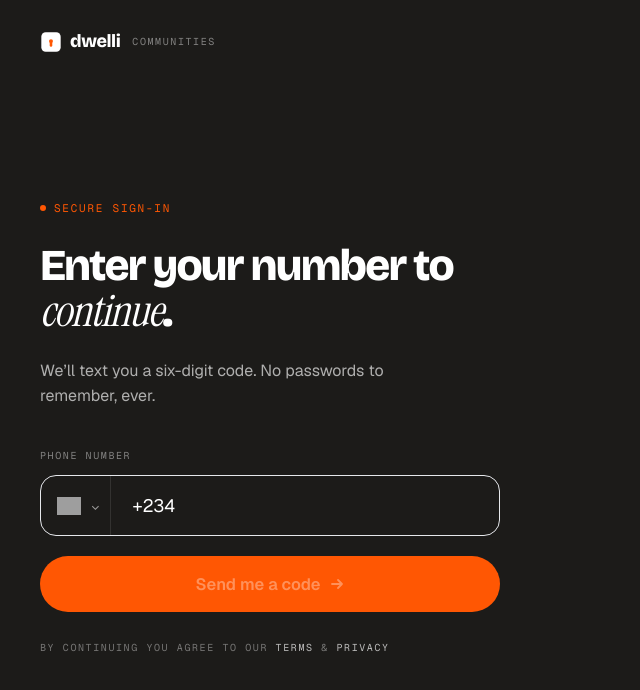
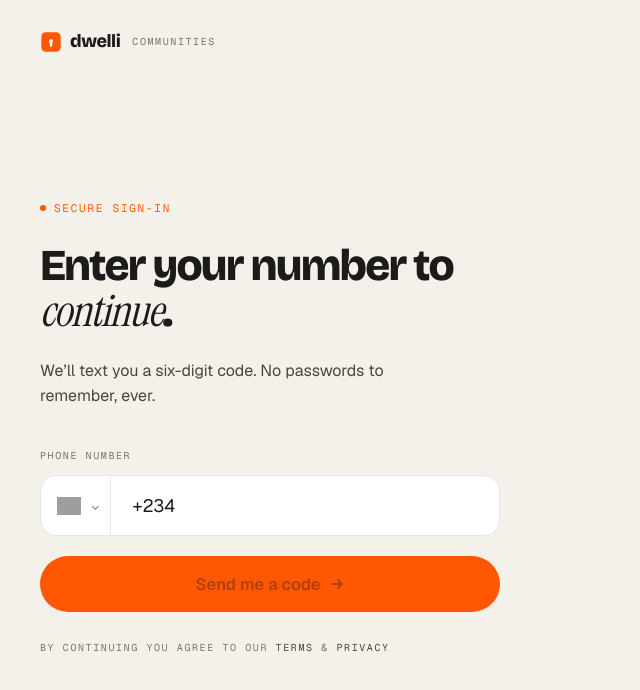
Before and after one commit to TheDwelliProject/landing, a Next.js app: page /auth in a window 1280 px wide. Shown: the top 690 px of the page, without its empty margins (0-640 px from the left). Built offline with nearby package versions, Linux system fonts and the light colour scheme; no server answers; grey boxes are pictures that could not be loaded.

Commit message:
Update auth screens to light theme (#9)
* Update auth screens to light theme

* Add Prettier fix script

```diff
--- a/package.json
+++ b/package.json
@@ -9,6 +9,7 @@
 		"start": "next start",
 		"lint": "eslint .",
 		"format:check": "prettier --check .",
+		"format:fix": "prettier --write .",
 		"typecheck": "tsc --noEmit",
 		"test": "vitest run",
 		"test:watch": "vitest"
--- a/src/app/(public)/auth/page.tsx
+++ b/src/app/(public)/auth/page.tsx
@@ -49,17 +49,17 @@ export default async function SignInPage({
 	const reasonCopy = reasonNotice ? REASON_COPY[reasonNotice] : undefined;
 
 	return (
-		<div className="min-h-screen bg-charcoal text-white flex flex-col">
+		<div className="min-h-screen bg-background text-charcoal flex flex-col">
 			<Container as="header" className="pt-7">
 				<div className="flex items-center gap-3">
 					<Link href="/" className="flex items-center">
 						<Logo
 							size={22}
-							variant="white-on-orange"
-							wordmarkClassName="text-[18px] text-white"
+							variant="orange"
+							wordmarkClassName="text-[18px] text-charcoal"
 						/>
 					</Link>
-					<span className="font-mono uppercase tracking-[0.16em] text-[10px] text-white/45">
+					<span className="font-mono uppercase tracking-[0.16em] text-[10px] text-[#7A746B]">
 						Communities
 					</span>
 				</div>
@@ -83,22 +83,22 @@ export default async function SignInPage({
 							.
 						</h1>
 
-						<p className="mt-6 text-[16px] leading-[1.55] text-white/65 max-w-[420px]">
+						<p className="mt-6 text-[16px] leading-[1.55] text-[#4A463F] max-w-[420px]">
 							We&rsquo;ll text you a six-digit code. No passwords
 							to remember, ever.
 						</p>
 
 						{intentLabel && (
-							<div className="mt-8 inline-flex items-start gap-3 rounded-xl bg-white/5 border border-white/12 px-4 py-3 text-[14px] text-white/75 max-w-full">
+							<div className="mt-8 inline-flex items-start gap-3 rounded-xl bg-white border border-charcoal/10 px-4 py-3 text-[14px] text-charcoal/75 max-w-full">
 								<span
 									aria-hidden="true"
-									className="text-white/55 text-[15px] leading-[1.4] shrink-0"
+									className="text-charcoal/50 text-[15px] leading-[1.4] shrink-0"
 								>
 									↩
 								</span>
 								<span className="min-w-0 leading-[1.4]">
 									Continuing to{" "}
-									<span className="text-white font-semibold">
+									<span className="text-charcoal font-semibold">
 										{intentLabel}
 									</span>
 								</span>
@@ -110,15 +110,15 @@ export default async function SignInPage({
 								role="alert"
 								className={`mt-8 rounded-xl border px-4 py-3 ${
 									reasonCopy.tone === "danger"
-										? "border-red-400/40 bg-red-500/10"
-										: "border-white/12 bg-white/5"
+										? "border-red-500/30 bg-red-50"
+										: "border-charcoal/10 bg-white"
 								}`}
 							>
 								<p
 									className={`text-[13px] font-semibold ${
 										reasonCopy.tone === "danger"
-											? "text-red-200"
-											: "text-white/85"
+											? "text-red-700"
+											: "text-charcoal/85"
 									}`}
 								>
 									{reasonCopy.title}
@@ -126,8 +126,8 @@ export default async function SignInPage({
 								<p
 									className={`mt-1 text-[13px] leading-[1.5] ${
 										reasonCopy.tone === "danger"
-											? "text-red-100/85"
-											: "text-white/65"
+											? "text-red-600"
+											: "text-charcoal/65"
 									}`}
 								>
 									{reasonCopy.body}
@@ -139,18 +139,18 @@ export default async function SignInPage({
 							<SignInForm />
 						</Suspense>
 
-						<p className="mt-7 font-mono uppercase tracking-[0.16em] text-[10px] text-white/40">
+						<p className="mt-7 font-mono uppercase tracking-[0.16em] text-[10px] text-[#7A746B]">
 							By continuing you agree to our{" "}
 							<Link
 								href="#terms"
-								className="text-white/70 hover:text-white"
+								className="text-charcoal/80 hover:text-charcoal"
 							>
 								terms
 							</Link>{" "}
 							&amp;{" "}
 							<Link
 								href="#privacy"
-								className="text-white/70 hover:text-white"
+								className="text-charcoal/80 hover:text-charcoal"
 							>
 								privacy
 							</Link>
--- a/src/app/(public)/auth/verify/page.tsx
+++ b/src/app/(public)/auth/verify/page.tsx
@@ -23,17 +23,17 @@ export default async function VerifyPage({
 	const intentLabel = intent ? INTENT_LABELS[intent] : undefined;
 
 	return (
-		<div className="min-h-screen bg-charcoal text-white flex flex-col">
+		<div className="min-h-screen bg-background text-charcoal flex flex-col">
 			<Container as="header" className="pt-7">
 				<div className="flex items-center gap-3">
 					<Link href="/" className="flex items-center">
 						<Logo
 							size={22}
-							variant="white-on-orange"
-							wordmarkClassName="text-[18px] text-white"
+							variant="orange"
+							wordmarkClassName="text-[18px] text-charcoal"
 						/>
 					</Link>
-					<span className="font-mono uppercase tracking-[0.16em] text-[10px] text-white/45">
+					<span className="font-mono uppercase tracking-[0.16em] text-[10px] text-[#7A746B]">
 						Communities
 					</span>
 				</div>
--- a/src/app/globals.css
+++ b/src/app/globals.css
@@ -16,7 +16,7 @@
 	gap: 0.5rem;
 	padding-left: 1rem;
 	padding-right: 0.75rem;
-	border-right: 1px solid rgba(255, 255, 255, 0.1);
+	border-right: 1px solid rgba(28, 27, 25, 0.1);
 }
 
 .dwelli-phone-input .PhoneInputCountryIcon {
@@ -31,7 +31,7 @@
 }
 
 .dwelli-phone-input .PhoneInputCountrySelectArrow {
-	color: rgba(255, 255, 255, 0.55);
+	color: rgba(28, 27, 25, 0.55);
 	opacity: 1;
 	margin-left: 0.25rem;
 }
@@ -42,13 +42,13 @@
 	background: transparent;
 	border: 0;
 	outline: 0;
-	color: #fff;
+	color: #1c1b19;
 	font-size: 18px;
 	padding: 1rem 0 1rem 1rem;
 }
 
 .dwelli-phone-input .PhoneInputInput::placeholder {
-	color: rgba(255, 255, 255, 0.3);
+	color: rgba(28, 27, 25, 0.35);
 }
 
 @layer base {
--- a/src/components/otp-form.tsx
+++ b/src/components/otp-form.tsx
@@ -279,25 +279,25 @@ export function OtpForm({ intentLabel }: OtpFormProps) {
 					</h2>
 
 					{intentLabel && (
-						<div className="mt-8 inline-flex items-start gap-3 rounded-xl bg-white/5 border border-white/12 px-4 py-3 text-[14px] text-white/75 max-w-full">
+						<div className="mt-8 inline-flex items-start gap-3 rounded-xl bg-white border border-charcoal/10 px-4 py-3 text-[14px] text-charcoal/75 max-w-full">
 							<span
 								aria-hidden="true"
-								className="text-white/55 text-[15px] leading-[1.4] shrink-0"
+								className="text-charcoal/50 text-[15px] leading-[1.4] shrink-0"
 							>
 								↩
 							</span>
 							<span className="min-w-0 leading-[1.4]">
 								Continuing to{" "}
-								<span className="text-white font-semibold">
+								<span className="text-charcoal font-semibold">
 									{intentLabel}
 								</span>
 							</span>
 						</div>
 					)}
 
-					<p className="mt-6 text-[16px] leading-[1.55] text-white/65 max-w-[420px]">
+					<p className="mt-6 text-[16px] leading-[1.55] text-[#4A463F] max-w-[420px]">
 						We sent a 6-digit code to{" "}
-						<span className="text-white font-semibold">
+						<span className="text-charcoal font-semibold">
 							{maskPhone(phone)}
 						</span>{" "}
 						<button
@@ -336,10 +336,10 @@ export function OtpForm({ intentLabel }: OtpFormProps) {
 								<InputOTPSlot
 									key={i}
 									index={i}
-									className={`h-16 w-[3.35rem] rounded-xl border bg-white/[0.04] text-white text-2xl font-semibold first:rounded-xl last:rounded-xl ${
+									className={`h-16 w-[3.35rem] rounded-xl border bg-white text-charcoal text-2xl font-semibold first:rounded-xl last:rounded-xl ${
 										uiState === "too-many-tries"
-											? "border-red-400/40 bg-red-500/[0.07] text-white/40"
-											: "border-white/18"
+											? "border-red-400/50 bg-red-50 text-charcoal/40"
+											: "border-charcoal/15"
 									}`}
 								/>
 							))}
@@ -387,12 +387,12 @@ export function OtpForm({ intentLabel }: OtpFormProps) {
 					)}
 
 					{uiState === "entry" && otpError && (
-						<p className="mt-3 text-sm text-red-400" role="alert">
+						<p className="mt-3 text-sm text-red-600" role="alert">
 							{otpError}
 						</p>
 					)}
 
-					<div className="mt-6 flex items-center justify-between gap-4 text-[14px] text-white/55">
+					<div className="mt-6 flex items-center justify-between gap-4 text-[14px] text-charcoal/60">
 						{canRequestNewCode ? (
 							<button
 								type="button"
@@ -410,7 +410,7 @@ export function OtpForm({ intentLabel }: OtpFormProps) {
 							</span>
 						)}
 
-						<span className="font-mono uppercase tracking-[0.22em] text-[10px] text-white/35">
+						<span className="font-mono uppercase tracking-[0.22em] text-[10px] text-[#7A746B]">
 							Paste-friendly
 						</span>
 					</div>
@@ -420,7 +420,7 @@ export function OtpForm({ intentLabel }: OtpFormProps) {
 						disabled={
 							otp.length !== OTP_LENGTH || submitting || isPaused
 						}
-						className="mt-7 w-full inline-flex items-center justify-center gap-2 h-14 rounded-full text-[16.5px] font-semibold transition-colors bg-orange text-white enabled:hover:bg-orange/90 disabled:bg-white/8 disabled:text-white/35 disabled:cursor-not-allowed"
+						className="mt-7 w-full inline-flex items-center justify-center gap-2 h-14 rounded-full text-[16.5px] font-semibold transition-colors bg-orange text-white enabled:hover:bg-orange/90 disabled:bg-charcoal/8 disabled:text-charcoal/35 disabled:cursor-not-allowed"
 					>
 						<span>{submitting ? "Verifying…" : "Verify code"}</span>
 					</button>
@@ -443,20 +443,20 @@ function OtpStatusPanel({
 }) {
 	const classes =
 		tone === "amber"
-			? "border-amber/45 bg-amber/15 text-amber"
-			: "border-red-500/45 bg-red-500/15 text-red-300";
+			? "border-amber/45 bg-amber/10 text-amber"
+			: "border-red-500/40 bg-red-50 text-red-700";
 
 	return (
 		<div
 			role="alert"
 			className={`mt-5 flex gap-3 rounded-xl border px-4 py-4 ${classes}`}
 		>
-			<div className="mt-0.5 flex h-6 w-6 shrink-0 items-center justify-center rounded-full bg-white/10">
+			<div className="mt-0.5 flex h-6 w-6 shrink-0 items-center justify-center rounded-full bg-white/70">
 				{icon}
 			</div>
 			<div className="min-w-0 text-[14px] leading-[1.45]">
-				<p className="font-semibold text-white">{title}</p>
-				<p className="mt-1 text-white/75">{body}</p>
+				<p className="font-semibold text-charcoal">{title}</p>
+				<p className="mt-1 text-charcoal/70">{body}</p>
 			</div>
 		</div>
 	);
@@ -484,7 +484,7 @@ function VerifiedState({ otp }: { otp: string }) {
 				</span>
 			</h2>
 
-			<p className="mt-6 text-[16px] leading-[1.55] text-white/65 max-w-[360px]">
+			<p className="mt-6 text-[16px] leading-[1.55] text-[#4A463F] max-w-[360px]">
 				Code confirmed. Taking you to your space...
 			</p>
 
@@ -492,7 +492,7 @@ function VerifiedState({ otp }: { otp: string }) {
 				{digits.map((digit, index) => (
 					<div
 						key={`${digit}-${index}`}
-						className="flex h-16 w-[3.35rem] shrink-0 items-center justify-center rounded-xl border border-green bg-green/10 text-2xl font-semibold text-white"
+						className="flex h-16 w-[3.35rem] shrink-0 items-center justify-center rounded-xl border border-green bg-green/10 text-2xl font-semibold text-charcoal"
 					>
 						{digit}
 					</div>
--- a/src/components/sign-in-form.tsx
+++ b/src/components/sign-in-form.tsx
@@ -105,15 +105,15 @@ export function SignInForm() {
 		>
 			<label
 				htmlFor="phone"
-				className="block font-mono uppercase tracking-[0.16em] text-[10px] text-white/45 mb-3"
+				className="block font-mono uppercase tracking-[0.16em] text-[10px] text-[#7A746B] mb-3"
 			>
 				Phone number
 			</label>
 			<div
-				className={`dwelli-phone-input flex items-stretch bg-white/6 border rounded-2xl overflow-hidden transition-colors ${
+				className={`dwelli-phone-input flex items-stretch bg-white border rounded-2xl overflow-hidden transition-colors ${
 					phoneError
 						? "border-red-500/60"
-						: "border-white/12 focus-within:border-white/30"
+						: "border-charcoal/12 focus-within:border-charcoal/30"
 				}`}
 				onFocus={(e) => {
 					// Refocusing the row means "let me fix it" — hide the error until
@@ -198,7 +198,7 @@ export function SignInForm() {
 				<p
 					id="phone-error"
 					role="alert"
-					className="mt-2 text-sm text-red-400"
+					className="mt-2 text-sm text-red-600"
 				>
 					{phoneError}
 				</p>
@@ -207,7 +207,7 @@ export function SignInForm() {
 			<button
 				type="submit"
 				disabled={!isValid || isSubmitting}
-				className="mt-5 w-full inline-flex items-center justify-center gap-2 h-14 rounded-full text-[16.5px] font-semibold transition-colors bg-orange text-white enabled:hover:bg-orange/90 disabled:bg-white/8 disabled:text-white/35 disabled:cursor-not-allowed"
+				className="mt-5 w-full inline-flex items-center justify-center gap-2 h-14 rounded-full text-[16.5px] font-semibold transition-colors bg-orange text-white enabled:hover:bg-orange/90 disabled:bg-charcoal/8 disabled:text-charcoal/35 disabled:cursor-not-allowed"
 			>
 				<span>{isSubmitting ? "Sending…" : "Send me a code"}</span>
 				{!isSubmitting && (
```
Also changed, not shown: 1 other file (tests, documents, lock files or other folders).
